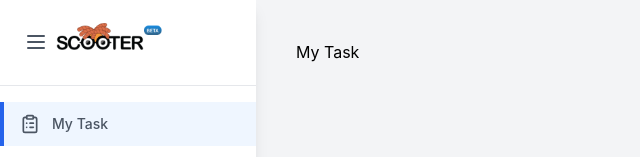
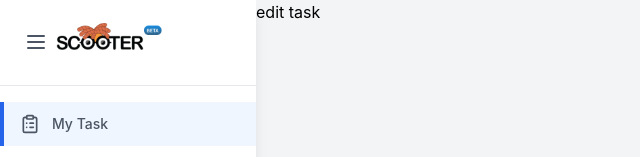
Before and after one commit to ashokSoftSuave/scooter-frontend, a React (Create React App) app: page /dashboard in a window 1280 px wide. Shown: the top 157 px of the page, without its empty margins (0-640 px from the left). Built offline with nearby package versions, Linux system fonts and the light colour scheme.

Commit message:
edit task component

```diff
--- a/src/App.js
+++ b/src/App.js
@@ -5,6 +5,7 @@ import Signup from './components/sigin/Signup';
 import Dashboard from './components/Dashboard/dashboard';
 import MyTask from './components/MyTask/mytask';
 import Sidebar from './components/SideNavBar/sidenavbar';
+import EditTask from './components/EditTask/EditTask';
 
 function App() {
   return (
@@ -19,7 +20,8 @@ function App() {
             <div className='flex flex-row'>
               <Sidebar />
               {/* This is the parent component which will hold the Outlet */}
-              <Dashboard />
+              <EditTask />
+              {/* <Dashboard /> */}
             </div>
           }
         >
--- /dev/null
+++ b/src/components/EditTask/EditTask.jsx
@@ -0,0 +1,8 @@
+const EditTask = () =>{
+
+
+
+    return (<div>edit task</div>)
+}
+
+export default EditTask;
```
